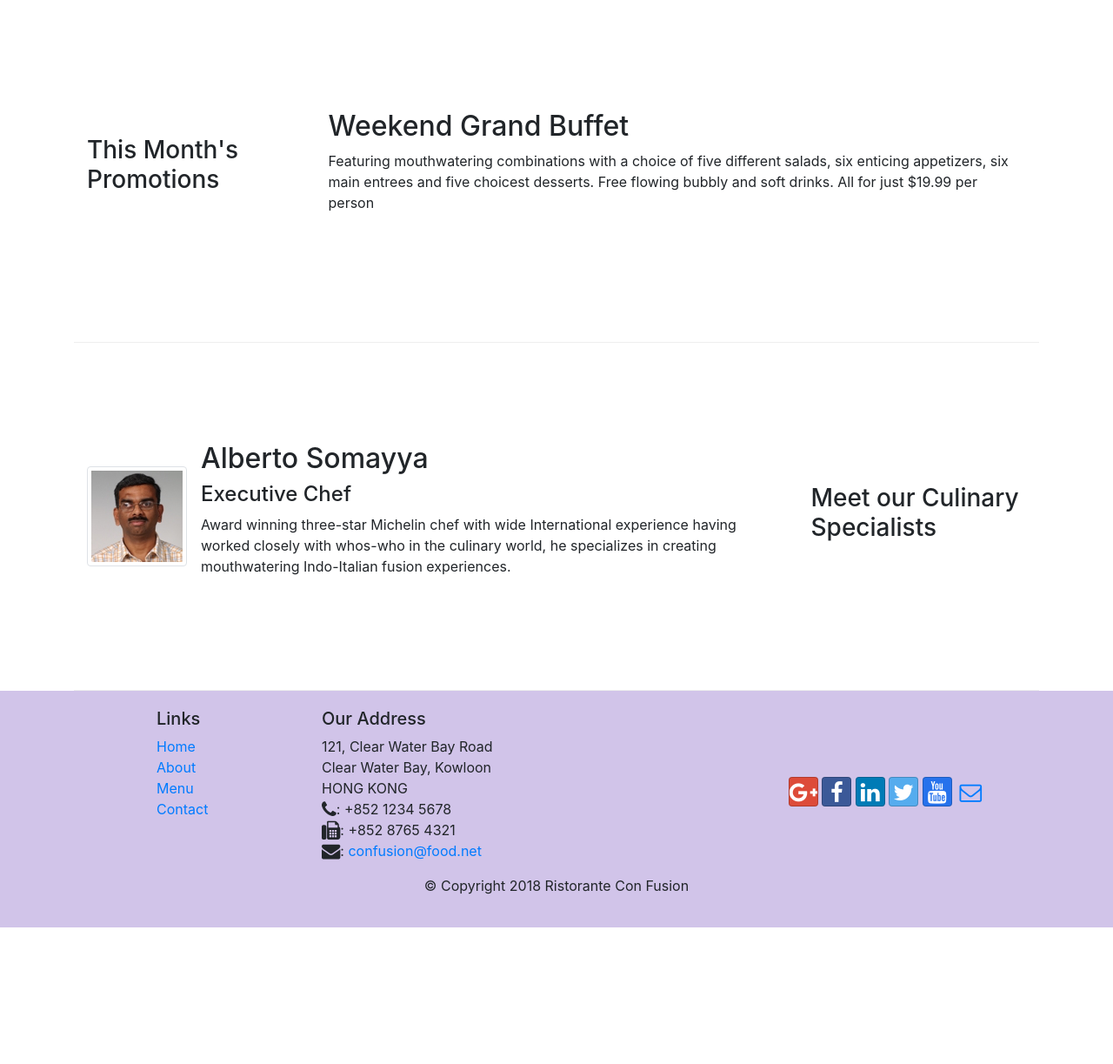
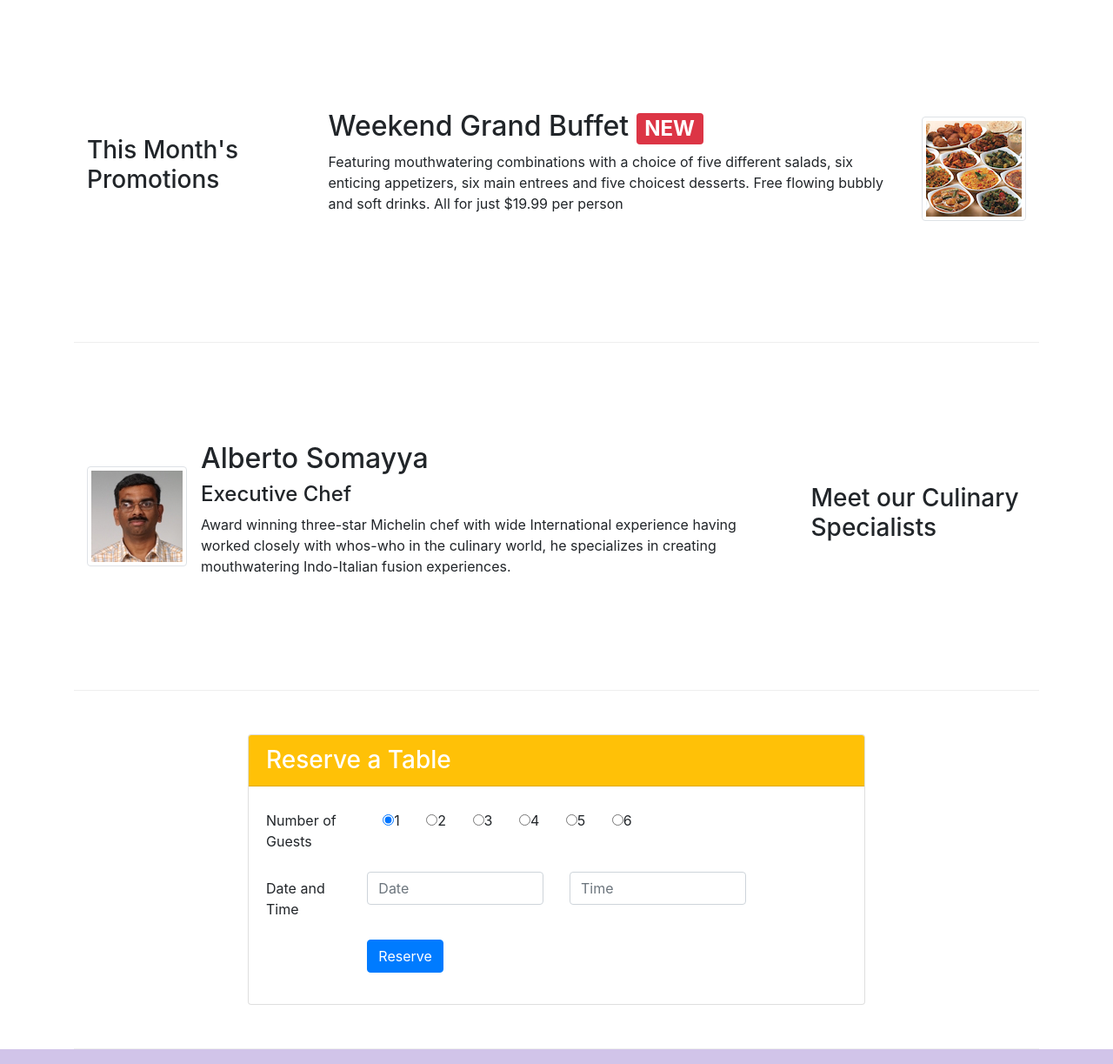
Before and after one commit to iampiyushmaurya/git-test, a website: page index.html in a window 1280 px wide. Shown: the part 740-1963 px from the top of the page at 87% size. Before the commit the page ends 1806 px from the top, so only its background shows below. Drawn offline with nearby package versions, Linux system fonts and the light colour scheme.

Commit message:
Assignment 2

```diff
--- a/index.html
+++ b/index.html
@@ -40,8 +40,11 @@
                     <h1>Ristorante con Fusion</h1>
                     <p>We take inspiration from the World's best cuisines, and create a unique fusion experience. Our lipsmacking creations will tickle your culinary senses!</p>
                 </div>
-                <div class="col-12 col-sm align-self-center">
+                <div class="col-12 col-sm-3 align-self-center">
                     <img src="img/logo.png" class="img-fluid">
+                </div>
+                <div class="col-12 col-sm-3 align-self-center">
+                    <a class="btn btn-block btn-warning" href="#form" role="button">Reserve Table</a>
                 </div>
             </div>
         </div>
@@ -72,8 +75,15 @@
                 <h3>This Month's Promotions</h3>
             </div>
             <div  class="col col-sm col-md">
-                <h2>Weekend Grand Buffet</h2>
-                <p>Featuring mouthwatering combinations with a choice of five different salads, six enticing appetizers, six main entrees and five choicest desserts. Free flowing bubbly and soft drinks. All for just $19.99 per person </p>
+                <div class="media">
+                    <img class="d-flex ml-3 img-thumbnail align-self-center"
+                        src="img/buffet.png" alt="buffet">
+                    <div class="media-body order-sm-first">
+                        <h2 class="mt-0">Weekend Grand Buffet <span class="badge badge-danger">NEW</span></h2>
+                        <p class="d-none d-sm-block">Featuring mouthwatering combinations with a choice of five different salads, six enticing appetizers, six main entrees and five choicest desserts. Free flowing bubbly and soft drinks. All for just $19.99 per person </p>
+                        </div>
+                </div>
+
             </div>
         </div>
 
@@ -90,6 +100,60 @@
                         <h4 class="mt-0">Executive Chef</h4>
                         <p class="d-none d-sm-block">Award winning three-star Michelin chef with wide International experience having worked closely with whos-who in the culinary world, he specializes in creating mouthwatering Indo-Italian fusion experiences. </p>
                     </div>
+                </div>
+
+            </div>
+        </div>
+
+        <div class="row row-content align-items-center" id="form">
+            <div class="col-12 col-sm-8 offset-sm-2">
+                <div class="card">
+                    <h3 class="card-header bg-warning text-white" >Reserve a Table</h3>
+                    <div class="card-body" >
+                        <form>
+                            <div class="form-group row">
+                                <label for="Number of Guests" class="col-12 col-md-2 col-form-label">
+                                    Number of Guests
+                                </label>
+                                    <div class=" col-md-10 form-check">
+                                        <label for="people" class="form-check-label btn">
+                                            <input type="radio" class="people" name="people" value="1" checked>1
+                                        </label>
+                                        <label for="people" class="form-check-label btn">
+                                            <input type="radio" class="people" name="people" value="2">2
+                                        </label>
+                                        <label for="people" class="form-check-label btn">
+                                            <input type="radio" class="people" name="people" value="3">3
+                                        </label>
+                                        <label for="people" class="form-check-label btn">
+                                            <input type="radio" class="people" name="people" value="4">4
+                                        </label>
+                                        <label for="people" class="form-check-label btn">
+                                            <input type="radio" class="people" name="people" value="5">5
+                                        </label>
+                                        <label for="people" class="form-check-label btn">
+                                            <input type="radio" class="people" name="people" value="6">6
+                                        </label>
+                                    </div>
+
+                            </div>
+                            <div class="form-group row">
+                                <label for="dateandtime" class="col-12 col-md-2 col-form-label">Date and Time</label>
+                                <div class="col-12 col-md-4">
+                                    <input type="text" class="form-control" id="date" name="date" placeholder="Date">
+                                </div>
+                                <div class="col-12 col-md-4">
+                                    <input type="text" class="form-control" id="time" name="time" placeholder="Time">
+                                </div>
+                            </div>
+                            <div class="form-group row">
+                                <div class="offset-md-2 col-md-12">
+                                    <button type="submit" class="btn btn-primary">Reserve</button>
+                                </div>
+                            </div>
+                        </form>
+                    </div>
+
                 </div>
 
             </div>
```
